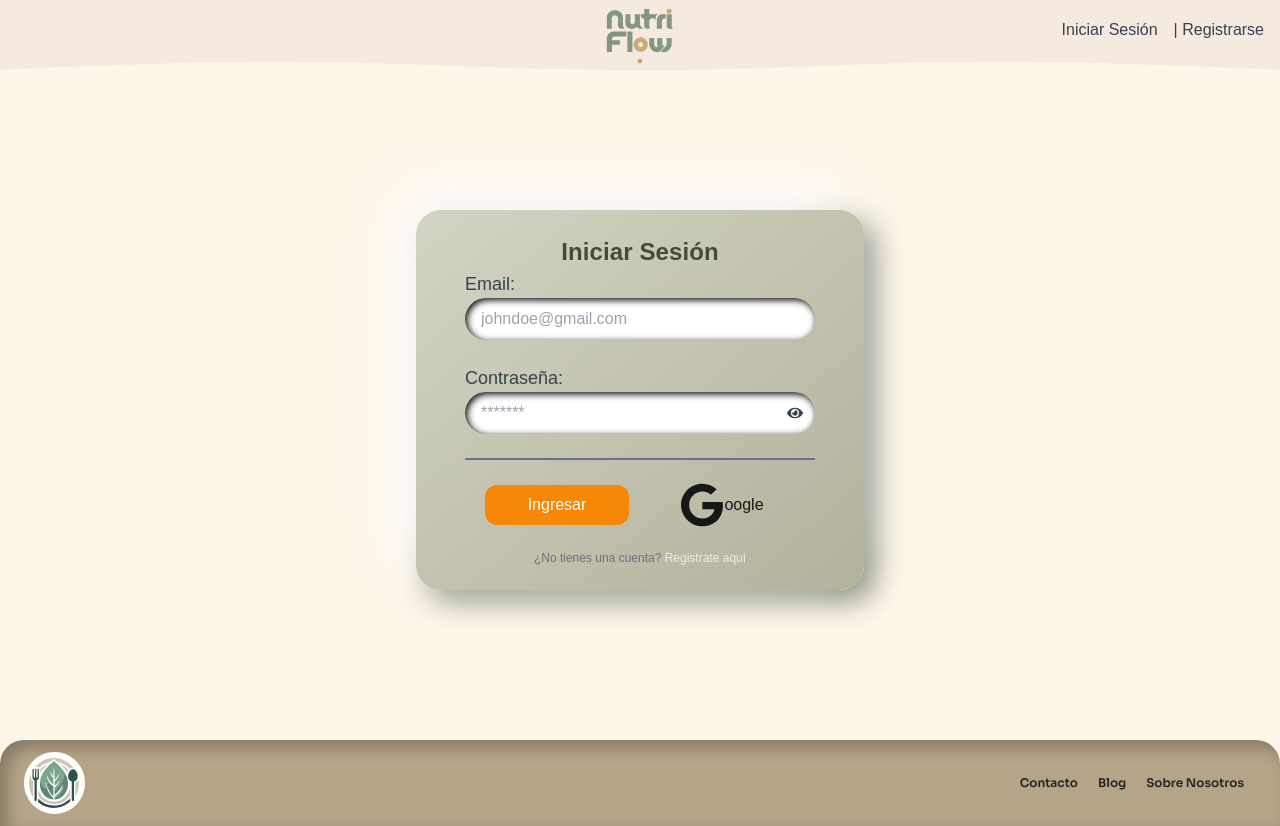
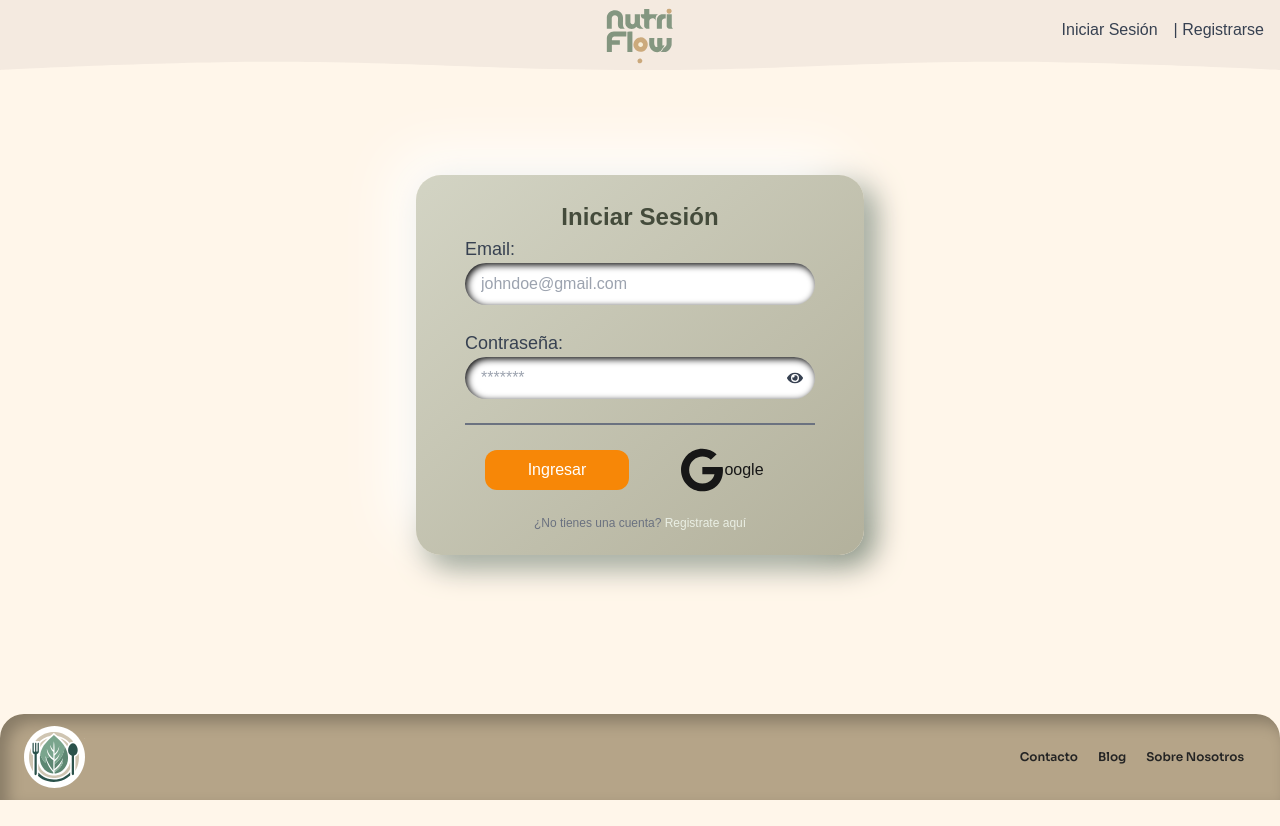
Before and after one commit to nutriflowhenry/nutri-flow-frontend, a Next.js app: page /login in a window 1280 px wide. After the commit the page ends 800 px from the top, so only its background shows below. Built offline with nearby package versions, Linux system fonts and the light colour scheme; no server answers.

Commit message:
arreglo espaciado login y register

```diff
--- a/src/views/LoginView.tsx
+++ b/src/views/LoginView.tsx
@@ -23,7 +23,7 @@ const LoginView = () => {
   });
 
   return (
-    <div className="flex flex-col min-h-[calc(100vh-120px)] justify-center">
+    <div className="flex flex-col min-h-[calc(80vh-30px)] justify-center">
       <div className="flex justify-center items-center">
         <div className="w-full md:max-w-md max-w-[350px] bg-gradient-to-br from-[#D3D4C4] to-[#B3B19C] p-6 rounded-[25px] shadow-[-20px_-20px_60px_#FFFFFF,10px_10px_30px_#778474] relative flex flex-col items-center">
           <h2 className="text-[24px] font-semibold text-center text-[#444B3B] tracking-[0.005em]">Iniciar Sesión</h2>
--- a/src/views/RegisterView.tsx
+++ b/src/views/RegisterView.tsx
@@ -16,7 +16,7 @@ const RegisterView = () => {
     const [showConfirmPassword, setShowConfirmPassword] = useState(false);
 
     return (
-        <div className="flex flex-col min-h-[calc(100vh-20px)] md:min-h-[calc(100vh-60px)] justify-center">
+        <div className="flex flex-col min-h-[calc(80vh-20px)] md:min-h-[calc(100vh-60px)] justify-center">
             <div className="flex justify-center items-center">
                 <div className="w-full md:max-w-md max-w-[350px] bg-gradient-to-br from-[#D3D4C4] to-[#B3B19C] p-6 rounded-[25px] shadow-[-20px_-20px_60px_#FFFFFF,10px_10px_30px_#778474] relative flex flex-col items-center">
                     <h2 className="text-[24px] font-semibold text-center text-[#444B3B] tracking-[0.005em]">Registro</h2>
```
